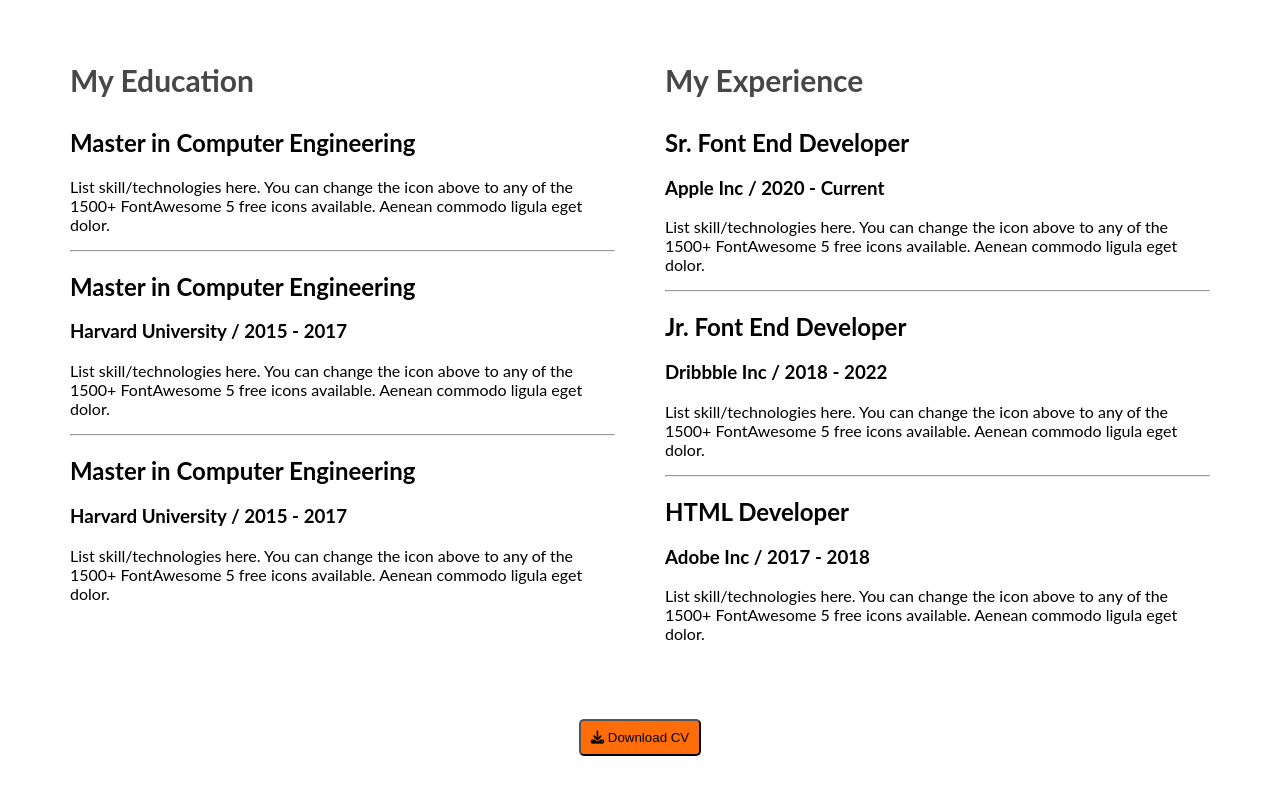
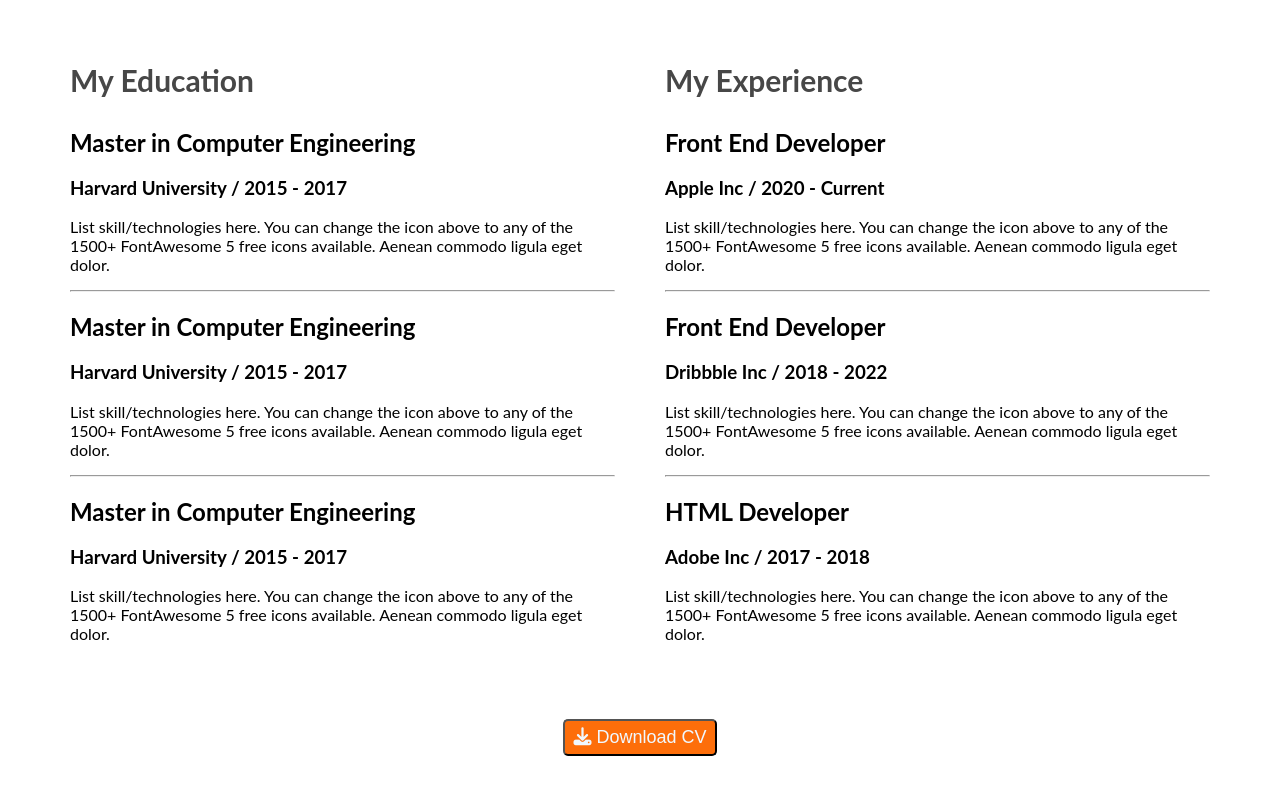
Before and after one commit to TASNIM570/Web-developer-portfolio, a plain HTML site: page index.html in a window 1280 px wide. Shown: the part 1629-2423 px from the top of the page. Drawn offline with Linux system fonts and the light colour scheme.

Commit message:
some error solved

```diff
--- a/index.html
+++ b/index.html
@@ -118,6 +118,7 @@
 
             <div class="resume-item">
               <h2 class="resume-item-title">Master in Computer Engineering</h2>
+              <h3 class="resume-item-institute">Harvard University / 2015 - 2017</h3>
                 <p class="resume-item-description">List skill/technologies here. You can change the icon above
                   to any of the 1500+ FontAwesome 5 free icons available. Aenean commodo ligula eget dolor.</p>
                 </h3>
@@ -150,7 +151,7 @@
           <div class="resume-column">
             <h3 class="resume-column-title">My Experience</h3>
             <div class="resume-item">
-              <h2 class="resume-item-title">Sr. Font End Developer</h2>
+              <h2 class="resume-item-title">Front End Developer</h2>
                 <h3 class="resume-item-institute">Apple Inc / 2020 - Current</h3>
                 <p class="resume-item-description">List skill/technologies here. You can change the icon above
                   to any of the 1500+ FontAwesome 5 free icons available. Aenean commodo ligula eget dolor.</p>
@@ -160,7 +161,7 @@
             <hr>
 
             <div class="resume-item">
-              <h2 class="resume-item-title">Jr. Font End Developer</h2>
+              <h2 class="resume-item-title">Front End Developer</h2>
                 <h3 class="resume-item-institute">Dribbble Inc / 2018 - 2022</h3>
                 <p class="resume-item-description">List skill/technologies here. You can change the icon above
                   to any of the 1500+ FontAwesome 5 free icons available. Aenean commodo ligula eget dolor.</p>
@@ -180,7 +181,7 @@
           </div>
       </div>
       <div class="icon">
-        <button class="download-cv"><i class="fa-solid fa-download"></i>
+        <button class="btn-primary"><i class="fa-solid fa-download"></i>
             Download CV </button></div>
       </section>
 
--- a/style.css
+++ b/style.css
@@ -177,11 +177,11 @@ main {
 .icon{
     text-align: center;
 }
-.download-cv{
+/* .download-cv{
     background-color: #FD6E0A;
     border-radius: 5px;
     padding: 9px 10px;
-}
+} */
 
 /* footer style */
 
```
